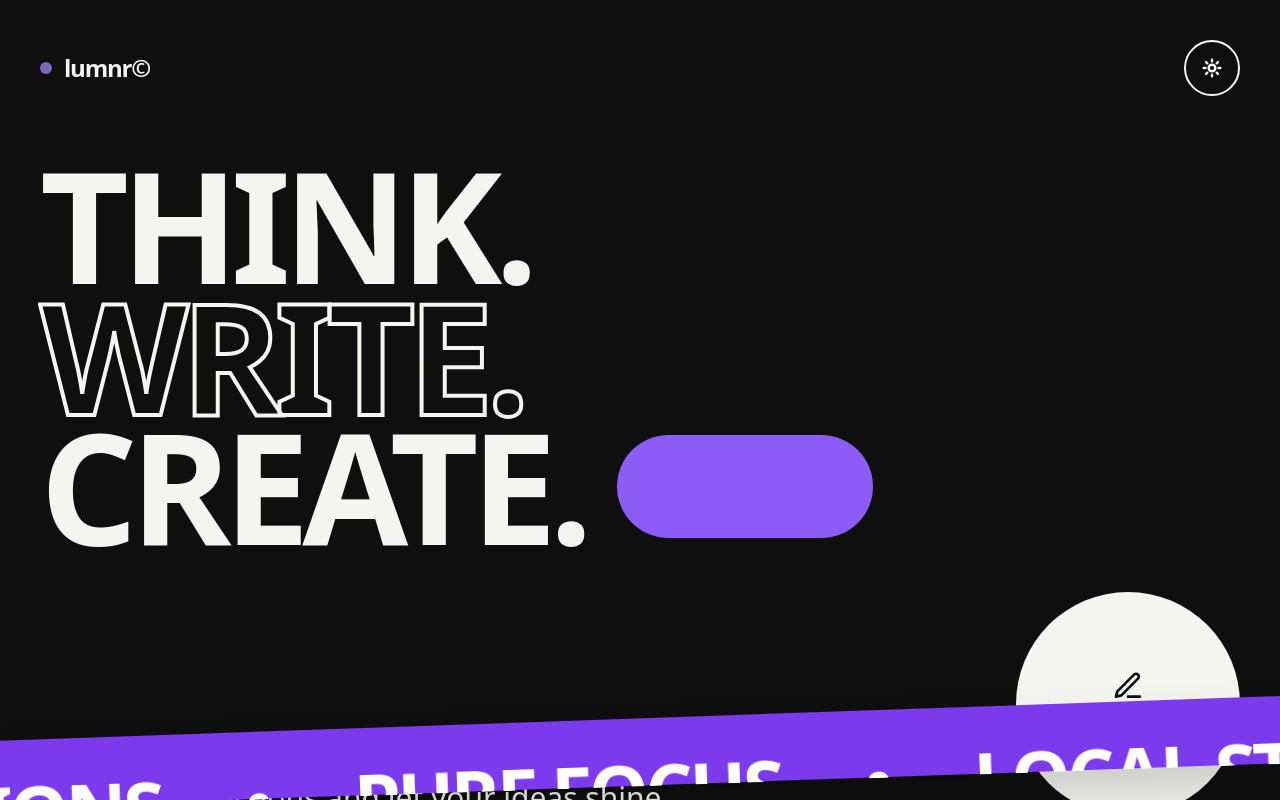
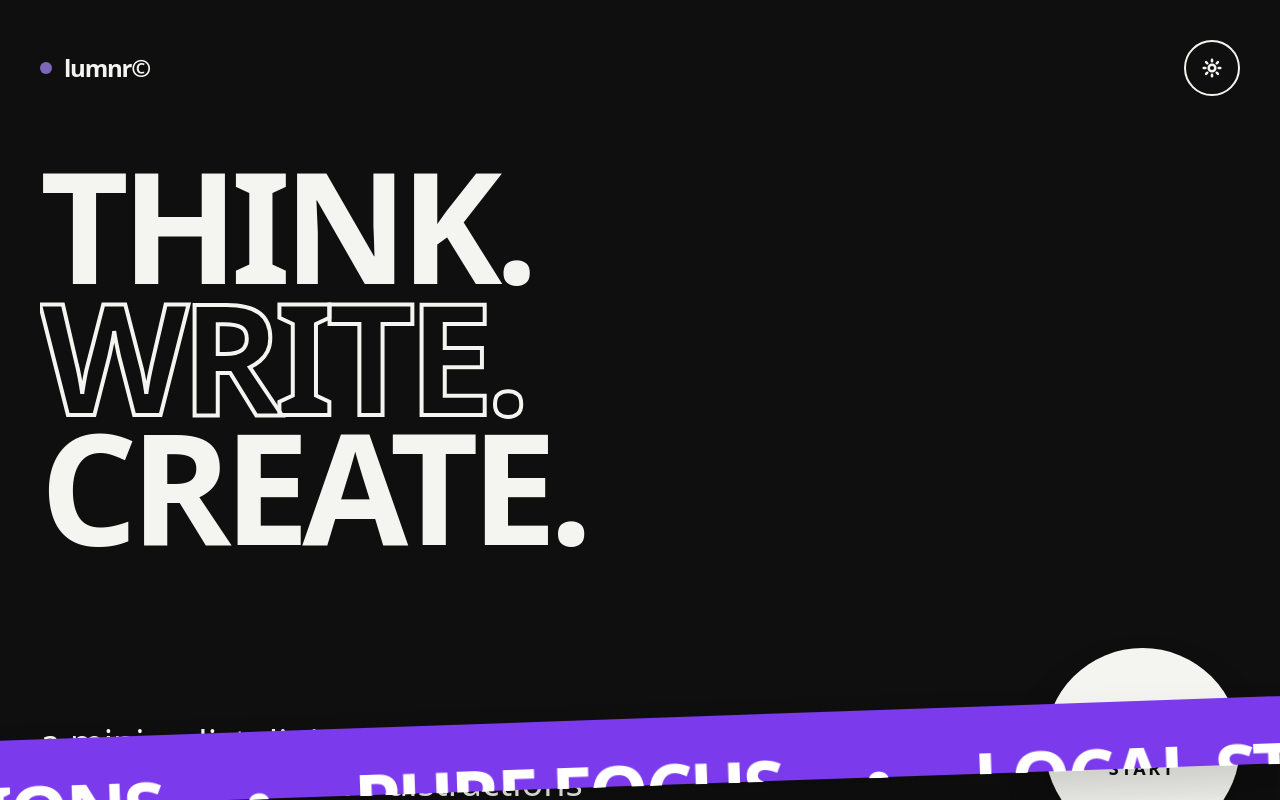
Before and after one commit to projectlumnr/lumnr, a React (Create React App) app: page / in a window 1280 px wide. Built offline with nearby package versions, Linux system fonts and the light colour scheme; the HTML template or start-up script is replaced by a standard one.

Commit message:
Update App.js

```diff
--- a/src/App.js
+++ b/src/App.js
@@ -36,6 +36,27 @@ import {
 } from 'lucide-react';
 
 // ==========================================
+// COMPONENT: Staggered Text Animation
+// ==========================================
+const StaggeredText = ({ text, baseDelay = 0, className = "" }) => {
+  const words = text.split(" ");
+  return (
+    <span className={`inline-block ${className}`}>
+      {words.map((word, i) => (
+        <span key={i} className="inline-block overflow-hidden align-bottom pb-2 -mb-2">
+          <span
+            className="inline-block animate-reveal opacity-0"
+            style={{ animationDelay: `${baseDelay + (i * 60)}ms`, animationFillMode: 'forwards' }}
+          >
+            {word}&nbsp;
+          </span>
+        </span>
+      ))}
+    </span>
+  );
+};
+
+// ==========================================
 // COMPONENT: Home / Landing Page
 // ==========================================
 const HomePage = ({ theme, onStart, toggleTheme, setModalContent }) => (
@@ -54,33 +75,41 @@ const HomePage = ({ theme, onStart, toggleTheme, setModalContent }) => (
 
     {/* Massive Editorial Hero */}
     <section className="w-full pt-32 md:pt-40 px-6 md:px-10 flex flex-col min-h-[90vh] justify-between z-10">
-      <div className="flex flex-col animate-slide-up">
-        <h1 className="text-[18vw] md:text-[12vw] leading-[0.85] font-black tracking-tighter uppercase m-0 p-0">
+      <div className="flex flex-col">
+        <div className="overflow-hidden">
+          <h1 className="animate-reveal opacity-0 text-[18vw] md:text-[12vw] leading-[0.85] font-black tracking-tighter uppercase m-0 p-0 origin-bottom-left" style={{ animationFillMode: 'forwards' }}>
             Think.
           </h1>
-        <h1 className="text-[18vw] md:text-[12vw] leading-[0.85] font-black tracking-tighter uppercase m-0 p-0 text-outline">
+        </div>
+        <div className="overflow-hidden">
+          <h1 className="animate-reveal opacity-0 text-[18vw] md:text-[12vw] leading-[0.85] font-black tracking-tighter uppercase m-0 p-0 text-outline origin-bottom-left" style={{ animationDelay: '150ms', animationFillMode: 'forwards' }}>
             Write.
           </h1>
-        <h1 className="text-[18vw] md:text-[12vw] leading-[0.85] font-black tracking-tighter uppercase m-0 p-0 flex items-center gap-4 md:gap-8">
+        </div>
+        <div className="overflow-hidden flex items-center gap-4 md:gap-8">
+          <h1 className="animate-reveal opacity-0 text-[18vw] md:text-[12vw] leading-[0.85] font-black tracking-tighter uppercase m-0 p-0 flex items-center origin-bottom-left" style={{ animationDelay: '300ms', animationFillMode: 'forwards' }}>
             Create.
-          <div className={`hidden md:block h-[8vw] w-[20vw] rounded-full ${theme === 'dark' ? 'bg-violet-500' : 'bg-violet-600'}`}></div>
           </h1>
+          <div className={`hidden md:block h-[8vw] w-[20vw] rounded-full animate-reveal opacity-0 origin-left ${theme === 'dark' ? 'bg-violet-500' : 'bg-violet-600'}`} style={{ animationDelay: '450ms', animationFillMode: 'forwards' }}></div>
+        </div>
       </div>
 
-      <div className="w-full flex flex-col md:flex-row items-start md:items-end justify-between mt-20 md:mt-10 pb-20 gap-10 animate-slide-up delay-200">
-        <p className="text-xl md:text-3xl font-medium max-w-2xl leading-tight">
-          a minimalist digital workspace designed to remove distractions and let your ideas shine.
-        </p>
+      <div className="w-full grid grid-cols-1 lg:grid-cols-2 gap-12 lg:gap-8 items-end mt-16 md:mt-24 pb-20 z-20">
+        <div className="max-w-2xl text-2xl md:text-4xl font-medium leading-tight">
+          <StaggeredText text="a minimalist digital workspace designed to remove distractions and let your ideas shine." baseDelay={600} />
+        </div>
+        <div className="flex justify-start lg:justify-end animate-fade-in opacity-0" style={{ animationDelay: '1200ms', animationFillMode: 'forwards' }}>
           <button
             onClick={onStart}
-          className={`group relative flex items-center justify-center w-40 h-40 md:w-56 md:h-56 rounded-full font-bold tracking-[0.15em] uppercase text-sm md:text-lg transition-transform duration-500 hover:scale-105 overflow-hidden shrink-0 ${theme === 'dark' ? 'bg-[#f4f4f0] text-[#0f0f0f]' : 'bg-[#0f0f0f] text-[#f4f4f0]'}`}
+            className={`group relative flex items-center justify-center p-12 md:p-16 aspect-square rounded-full font-bold tracking-[0.15em] uppercase text-sm md:text-lg transition-transform duration-500 ease-[cubic-bezier(0.16,1,0.3,1)] hover:scale-110 overflow-hidden shrink-0 shadow-2xl ${theme === 'dark' ? 'bg-[#f4f4f0] text-[#0f0f0f]' : 'bg-[#0f0f0f] text-[#f4f4f0]'}`}
           >
-          <div className={`absolute inset-0 translate-y-full group-hover:translate-y-0 transition-transform duration-500 rounded-full ${theme === 'dark' ? 'bg-violet-500' : 'bg-violet-600'}`}></div>
-          <span className="relative z-10 flex flex-col items-center gap-2 group-hover:text-white transition-colors duration-500">
-            <PenLine size={32} strokeWidth={2} className="group-hover:-rotate-12 transition-transform duration-500" />
-            Start
+            <div className={`absolute inset-0 translate-y-[101%] group-hover:translate-y-0 transition-transform duration-700 ease-[cubic-bezier(0.16,1,0.3,1)] rounded-full ${theme === 'dark' ? 'bg-violet-500' : 'bg-violet-600'}`}></div>
+            <span className="relative z-10 flex flex-col items-center gap-3 group-hover:text-white transition-colors duration-500">
+              <PenLine size={32} strokeWidth={2} className="group-hover:-rotate-12 group-hover:scale-110 transition-transform duration-500 ease-[cubic-bezier(0.16,1,0.3,1)]" />
+              <span>Start</span>
             </span>
           </button>
+        </div>
       </div>
     </section>
 
@@ -840,6 +869,19 @@ const App = () => {
         @keyframes fadeIn { from { opacity: 0; transform: translateY(4px); } to { opacity: 1; transform: translateY(0); } }
         .animate-in { animation: fadeIn 0.4s ease-out forwards; }
 
+        /* Griflan-style Text Reveals & Animations */
+        @keyframes reveal {
+          0% { transform: translateY(120%) rotate(4deg); opacity: 0; }
+          100% { transform: translateY(0) rotate(0deg); opacity: 1; }
+        }
+        .animate-reveal { animation: reveal 1s cubic-bezier(0.16, 1, 0.3, 1); }
+
+        @keyframes fadeInScale {
+          0% { opacity: 0; transform: scale(0.9); }
+          100% { opacity: 1; transform: scale(1); }
+        }
+        .animate-fade-in { animation: fadeInScale 1s cubic-bezier(0.16, 1, 0.3, 1); }
+
         /* Griflan-style Bold Animations */
         @keyframes slideUp {
           from { opacity: 0; transform: translateY(80px); }
```
Lines whose indentation alone changed are shown as unchanged.
